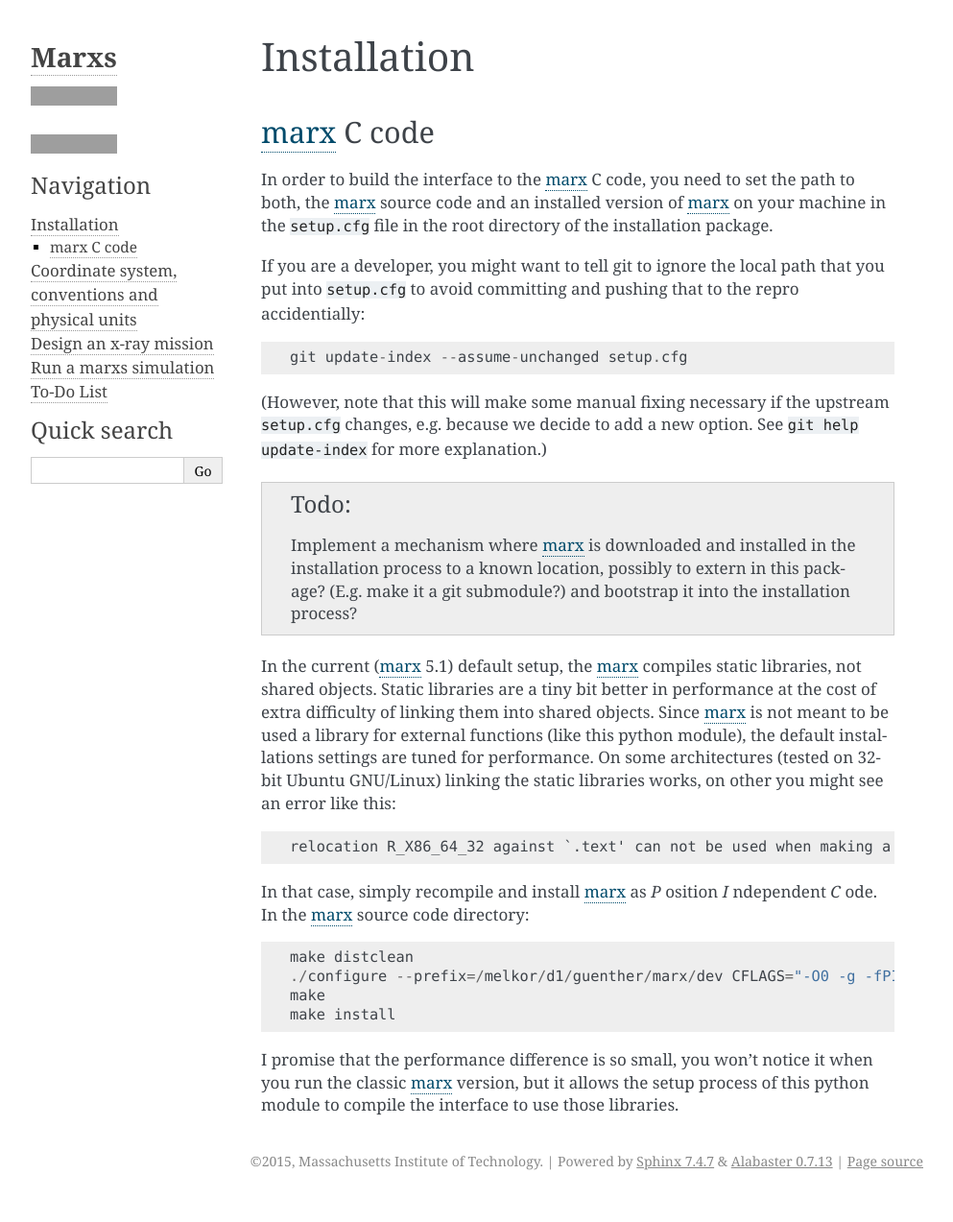
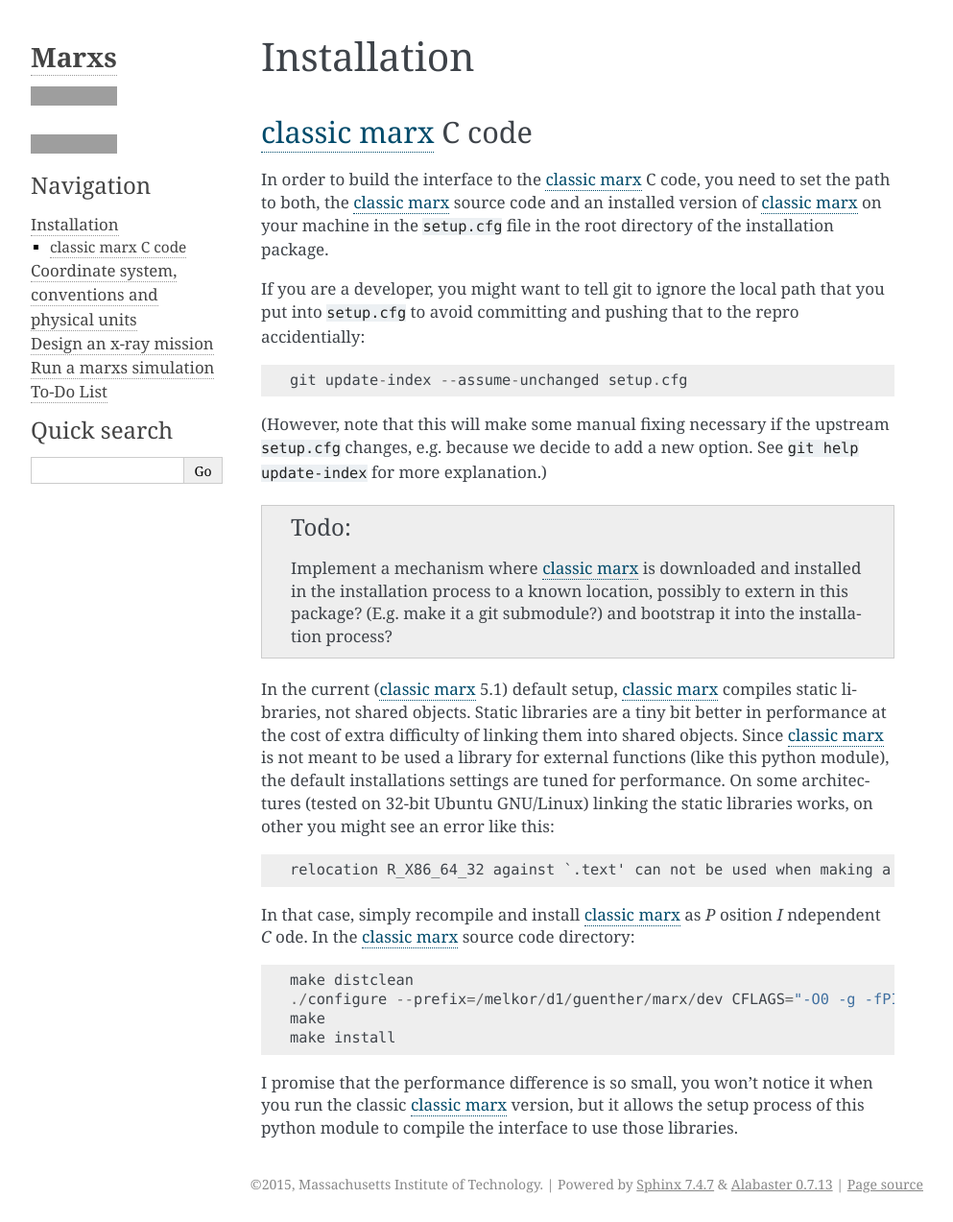
Before and after one commit to Chandra-MARX/marxs, a Sphinx documentation site: the page built from docs/install.rst, in a window 1280 px wide. Shown: the whole page at 96% size, without its empty margins (148-1141 px from the left). Built offline with Sphinx 7.4.7, drawn with Linux system fonts in a browser that asks for light colours; before the commit the page ends 1249 px from its top, so only the background shows below that; grey boxes are pictures that could not be loaded.

Commit message:
fix explicet dublicate target warning in sphinx

```diff
--- a/docs/aliases.txt
+++ b/docs/aliases.txt
@@ -1 +1 @@
-.. _marx: http://space.mit.edu/cxc/marx/
+.. _classic marx: http://space.mit.edu/cxc/marx/
--- a/docs/install.rst
+++ b/docs/install.rst
@@ -4,10 +4,10 @@ Installation
 
 .. _sect-installmarxccode:
 
-`marx`_ C code
-==============
-In order to build the interface to the `marx`_ C code, you need to set the path
-to both, the `marx`_ source code and an installed version of `marx`_ on your
+`classic marx`_ C code
+======================
+In order to build the interface to the `classic marx`_ C code, you need to set the path
+to both, the `classic marx`_ source code and an installed version of `classic marx`_ on your
 machine in the ``setup.cfg`` file in the root directory of the installation
 package.
 
@@ -22,14 +22,14 @@ repro accidentially::
 ``git help update-index`` for more explanation.)
 
 .. todo::
-   Implement a mechanism where `marx`_ is downloaded and installed in the
+   Implement a mechanism where `classic marx`_ is downloaded and installed in the
    installation process to a known location, possibly to extern in this
    package?
    (E.g. make it a git submodule?) and bootstrap it into the installation process?
 
-In the current (`marx`_ 5.1) default setup, the `marx`_ compiles static libraries, not
+In the current (`classic marx`_ 5.1) default setup, `classic marx`_ compiles static libraries, not
 shared objects. Static libraries are a tiny bit better in performance at the
-cost of extra difficulty of linking them into shared objects. Since `marx`_ is
+cost of extra difficulty of linking them into shared objects. Since `classic marx`_ is
 not meant to be used a library for external functions (like this python
 module), the default installations settings are tuned for performance.
 On some architectures (tested on 32-bit Ubuntu GNU/Linux) linking the static
@@ -37,8 +37,8 @@ libraries works, on other you might see an error like this::
 
     relocation R_X86_64_32 against `.text' can not be used when making a shared object; recompile with -fPIC
 
-In that case, simply recompile and install `marx`_ as *P* osition *I* ndependent
-*C* ode. In the `marx`_ source code directory::
+In that case, simply recompile and install `classic marx`_ as *P* osition *I* ndependent
+*C* ode. In the `classic marx`_ source code directory::
 
     make distclean
     ./configure --prefix=/melkor/d1/guenther/marx/dev CFLAGS="-O0 -g -fPIC"
@@ -46,5 +46,5 @@ In that case, simply recompile and install `marx`_ as *P* osition *I* ndependent
     make install
 
 I promise that the performance difference is so small, you won't notice
-it when you run the classic `marx`_ version, but it allows the setup process of
+it when you run the classic `classic marx`_ version, but it allows the setup process of
 this python module to compile the interface to use those libraries.
```
